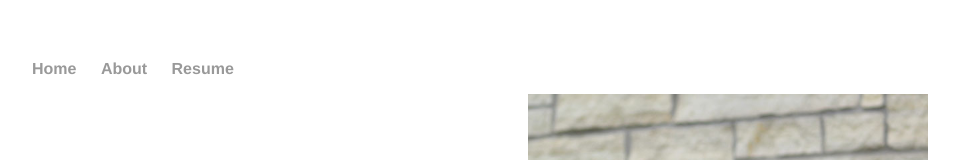
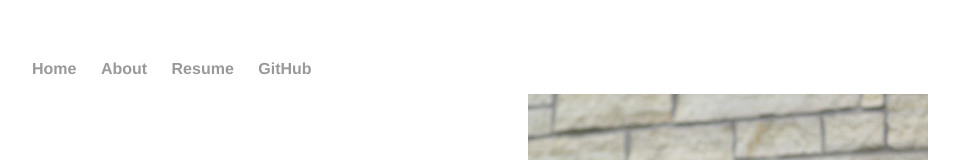
Before and after one commit to gkementzidis/gkementzidis, a plain HTML site: page index.html in a window 1280 px wide. Shown: the top 160 px of the page, without its empty margins (160-1119 px from the left). Drawn offline with Linux system fonts and the light colour scheme.

Commit message:
Update index.html

```diff
--- a/index.html
+++ b/index.html
@@ -20,6 +20,7 @@
          <li><a href="https://gkementzidis.github.io/gkementzidis/index.html">Home</a></li>
          <li><a href="https://gkementzidis.github.io/gkementzidis/about.html">About</a></li>
          <li><a href="https://gkementzidis.github.io/gkementzidis/resume.html">Resume</a></li>
+         <li><a href="https://github.com/gkementzidis">GitHub</a></li>
       </ul>
    </nav>
    <div class="container">
```
